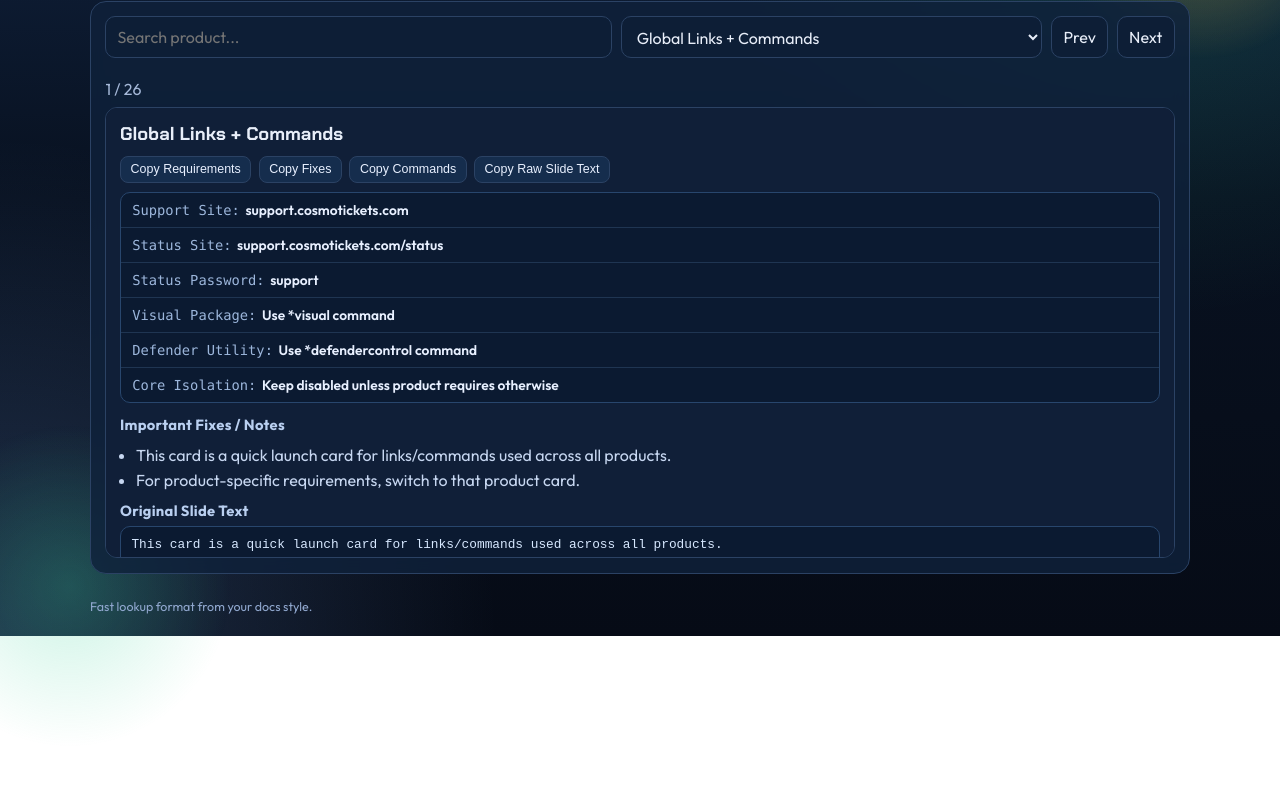
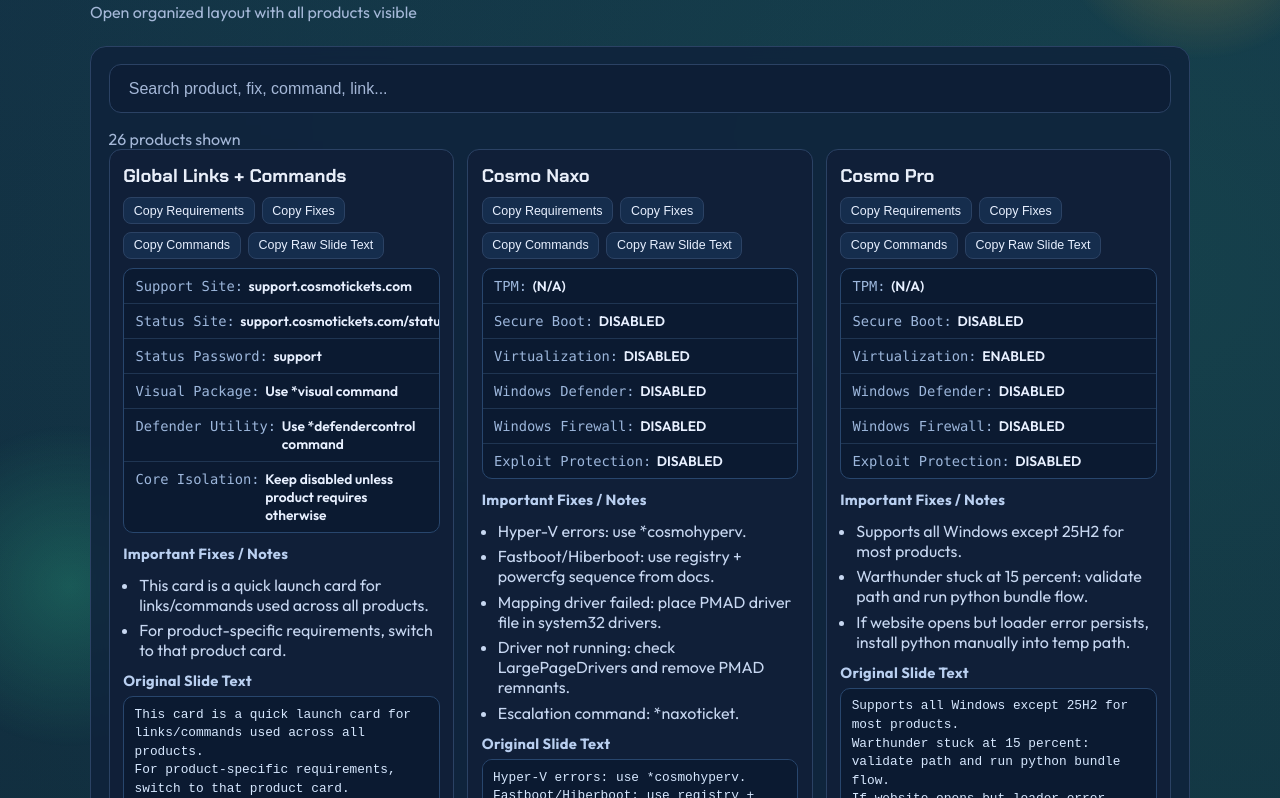
Before and after one commit to gorgeborger2-byte/status-page, a plain HTML site: page presentation.html in a window 1280 px wide. Shown: the part 164-962 px from the top of the page. Before the commit the page ends 800 px from the top, so only its background shows below. Drawn offline with Linux system fonts and the light colour scheme.

Commit message:
Switch support guide to open all-cards layout

```diff
--- a/presentation.html
+++ b/presentation.html
@@ -10,7 +10,7 @@
   <link href="https://fonts.googleapis.com/css2?family=Outfit:wght@400;600;700&family=Chakra+Petch:wght@600;700&display=swap" rel="stylesheet">
   <link rel="stylesheet" href="styles.css">
 </head>
-<body class="compact-page">
+<body>
   <div class="halo halo-a" aria-hidden="true"></div>
   <div class="halo halo-b" aria-hidden="true"></div>
 
@@ -20,21 +20,16 @@
       <a class="nav-link active" href="presentation.html">Support Guide</a>
     </nav>
     <h1>Cosmo Support Guide</h1>
-    <p class="subtitle">Compact mode - one product at a time (no long scrolling)</p>
+    <p class="subtitle">Open organized layout with all products visible</p>
   </header>
 
   <main class="container">
-    <section class="panel compact-panel">
-      <div class="compact-controls">
-        <input type="text" id="productSearch" placeholder="Search product..." autocomplete="off">
-        <select id="productSelect"></select>
-        <button id="prevBtn" type="button">Prev</button>
-        <button id="nextBtn" type="button">Next</button>
+    <section class="panel guide-open-panel">
+      <div class="search-box guide-search">
+        <input type="text" id="guideSearch" placeholder="Search product, fix, command, link..." autocomplete="off">
       </div>
-
       <p class="status-line" id="positionLine"></p>
-
-      <article class="guide-card single-guide-card" id="guideCard"></article>
+      <div class="guide-grid" id="guideCards"></div>
     </section>
   </main>
 
@@ -537,14 +532,9 @@
     ];
 
     var filtered = products.slice();
-    var current = 0;
-
-    var searchEl = document.getElementById("productSearch");
-    var selectEl = document.getElementById("productSelect");
-    var prevBtn = document.getElementById("prevBtn");
-    var nextBtn = document.getElementById("nextBtn");
+    var searchEl = document.getElementById("guideSearch");
     var lineEl = document.getElementById("positionLine");
-    var cardEl = document.getElementById("guideCard");
+    var cardsEl = document.getElementById("guideCards");
 
     function copyText(text, label) {
       if (!text) return;
@@ -574,36 +564,43 @@
       });
     }
 
-    function renderSelect() {
-      selectEl.innerHTML = filtered.map(function (p, i) {
-        return "<option value=\"" + i + "\">" + p.name + "</option>";
-      }).join("");
-      selectEl.value = String(current);
+    function escapeHtml(text) {
+      return text.replace(/&/g, "&amp;").replace(/</g, "&lt;").replace(/>/g, "&gt;");
     }
 
-    function renderCard() {
+    function getRequirements(item) {
+      return item.specs.map(function (row) { return row[0] + ": " + row[1]; }).join("\n");
+    }
+
+    function getFixes(item) {
+      return item.notes.join("\n");
+    }
+
+    function getRaw(item) {
+      return item.raw || getFixes(item);
+    }
+
+    function getCommands(item) {
+      var source = getRequirements(item) + "\n" + getRaw(item);
+      return unique(source.match(/\*[a-z0-9_]+/gi) || []);
+    }
+
+    function renderCards() {
       if (!filtered.length) {
-        cardEl.innerHTML = "<h3>No match</h3><p>Try another search keyword.</p>";
-        lineEl.textContent = "0 / 0";
+        cardsEl.innerHTML = "<article class=\"guide-card\"><h3>No match</h3><p>Try another search keyword.</p></article>";
+        lineEl.textContent = "0 products";
         return;
       }
 
-      var item = filtered[current];
+      cardsEl.innerHTML = filtered.map(function (item, index) {
         var specRows = item.specs.map(function (row) {
           return "<p><span>" + row[0] + "</span><strong>" + row[1] + "</strong></p>";
         }).join("");
         var noteRows = item.notes.map(function (n) {
           return "<li>" + n + "</li>";
         }).join("");
-
-      var requirementsText = item.specs.map(function (row) {
-        return row[0] + ": " + row[1];
-      }).join("\n");
-      var fixesText = item.notes.join("\n");
-      var rawText = item.raw || fixesText;
-
-      var commandSource = requirementsText + "\n" + rawText;
-      var commands = unique((commandSource.match(/\*[a-z0-9_]+/gi) || []));
+        var rawText = getRaw(item);
+        var commands = getCommands(item);
         var commandButtons = commands.length
           ? commands.map(function (cmd) {
               return "<button type=\"button\" class=\"cmd-chip\" data-cmd=\"" + cmd + "\">" + cmd + "</button>";
@@ -617,79 +614,59 @@
           }).join("") + "</ul>";
         }
 
-      cardEl.innerHTML = "<h3>" + item.name + "</h3>"
+        return "<article class=\"guide-card\" data-index=\"" + index + "\">"
+          + "<h3>" + item.name + "</h3>"
           + "<div class=\"copy-row\">"
-        + "<button type=\"button\" class=\"copy-btn\" id=\"copyReq\">Copy Requirements</button>"
-        + "<button type=\"button\" class=\"copy-btn\" id=\"copyFix\">Copy Fixes</button>"
-        + "<button type=\"button\" class=\"copy-btn\" id=\"copyCmd\">Copy Commands</button>"
-        + "<button type=\"button\" class=\"copy-btn\" id=\"copyRaw\">Copy Raw Slide Text</button>"
+          + "<button type=\"button\" class=\"copy-btn\" data-action=\"req\">Copy Requirements</button>"
+          + "<button type=\"button\" class=\"copy-btn\" data-action=\"fix\">Copy Fixes</button>"
+          + "<button type=\"button\" class=\"copy-btn\" data-action=\"cmd\">Copy Commands</button>"
+          + "<button type=\"button\" class=\"copy-btn\" data-action=\"raw\">Copy Raw Slide Text</button>"
           + "</div>"
           + "<div class=\"spec-table\">" + specRows + "</div>"
           + "<h4>Important Fixes / Notes</h4><ul>" + noteRows + "</ul>"
-        + "<h4>Original Slide Text</h4><pre class=\"raw-block\">" + rawText.replace(/</g, "&lt;").replace(/>/g, "&gt;") + "</pre>"
+          + "<h4>Original Slide Text</h4><pre class=\"raw-block\">" + escapeHtml(rawText) + "</pre>"
           + "<h4>Commands</h4><div class=\"cmd-row\">" + commandButtons + "</div>"
-        + linkRows;
+          + linkRows
+          + "</article>";
+      }).join("");
 
-      var copyReqBtn = document.getElementById("copyReq");
-      var copyFixBtn = document.getElementById("copyFix");
-      var copyCmdBtn = document.getElementById("copyCmd");
-      var copyRawBtn = document.getElementById("copyRaw");
-
-      copyReqBtn.addEventListener("click", function () {
-        copyText(requirementsText, "Requirements");
-      });
-      copyFixBtn.addEventListener("click", function () {
-        copyText(fixesText, "Fixes");
-      });
-      copyCmdBtn.addEventListener("click", function () {
-        copyText(commands.join("\n"), "Commands");
-      });
-      copyRawBtn.addEventListener("click", function () {
-        copyText(rawText, "Raw slide text");
-      });
-
-      Array.prototype.slice.call(cardEl.querySelectorAll(".cmd-chip")).forEach(function (btn) {
-        btn.addEventListener("click", function () {
-          copyText(btn.getAttribute("data-cmd"), "Command");
-        });
-      });
-
-      lineEl.textContent = (current + 1) + " / " + filtered.length;
-      selectEl.value = String(current);
+      lineEl.textContent = filtered.length + " products shown";
     }
 
     function applySearch() {
       var q = searchEl.value.toLowerCase().trim();
       filtered = products.filter(function (p) {
         var linkText = (p.links || []).map(function (l) { return l.join(" "); }).join(" ");
-        var text = (p.name + " " + p.notes.join(" ") + " " + p.specs.map(function (s) { return s.join(" "); }).join(" ") + " " + linkText).toLowerCase();
+        var text = (p.name + " " + p.notes.join(" ") + " " + p.specs.map(function (s) { return s.join(" "); }).join(" ") + " " + linkText + " " + (p.raw || "")).toLowerCase();
         return !q || text.indexOf(q) !== -1;
       });
-      current = 0;
-      renderSelect();
-      renderCard();
+      renderCards();
     }
 
     searchEl.addEventListener("input", applySearch);
-    selectEl.addEventListener("change", function () {
-      current = Number(selectEl.value) || 0;
-      renderCard();
+    cardsEl.addEventListener("click", function (event) {
+      var actionBtn = event.target.closest(".copy-btn");
+      if (actionBtn) {
+        var card = actionBtn.closest(".guide-card");
+        if (!card) return;
+        var idx = Number(card.getAttribute("data-index"));
+        var item = filtered[idx];
+        if (!item) return;
+        var action = actionBtn.getAttribute("data-action");
+        if (action === "req") copyText(getRequirements(item), "Requirements");
+        if (action === "fix") copyText(getFixes(item), "Fixes");
+        if (action === "cmd") copyText(getCommands(item).join("\n"), "Commands");
+        if (action === "raw") copyText(getRaw(item), "Raw slide text");
+        return;
+      }
+
+      var chip = event.target.closest(".cmd-chip");
+      if (chip) {
+        copyText(chip.getAttribute("data-cmd"), "Command");
+      }
     });
 
-    prevBtn.addEventListener("click", function () {
-      if (!filtered.length) return;
-      current = (current - 1 + filtered.length) % filtered.length;
-      renderCard();
-    });
-
-    nextBtn.addEventListener("click", function () {
-      if (!filtered.length) return;
-      current = (current + 1) % filtered.length;
-      renderCard();
-    });
-
-    renderSelect();
-    renderCard();
+    renderCards();
   })();
   </script>
 </body>
```
Lines whose indentation alone changed are shown as unchanged.
